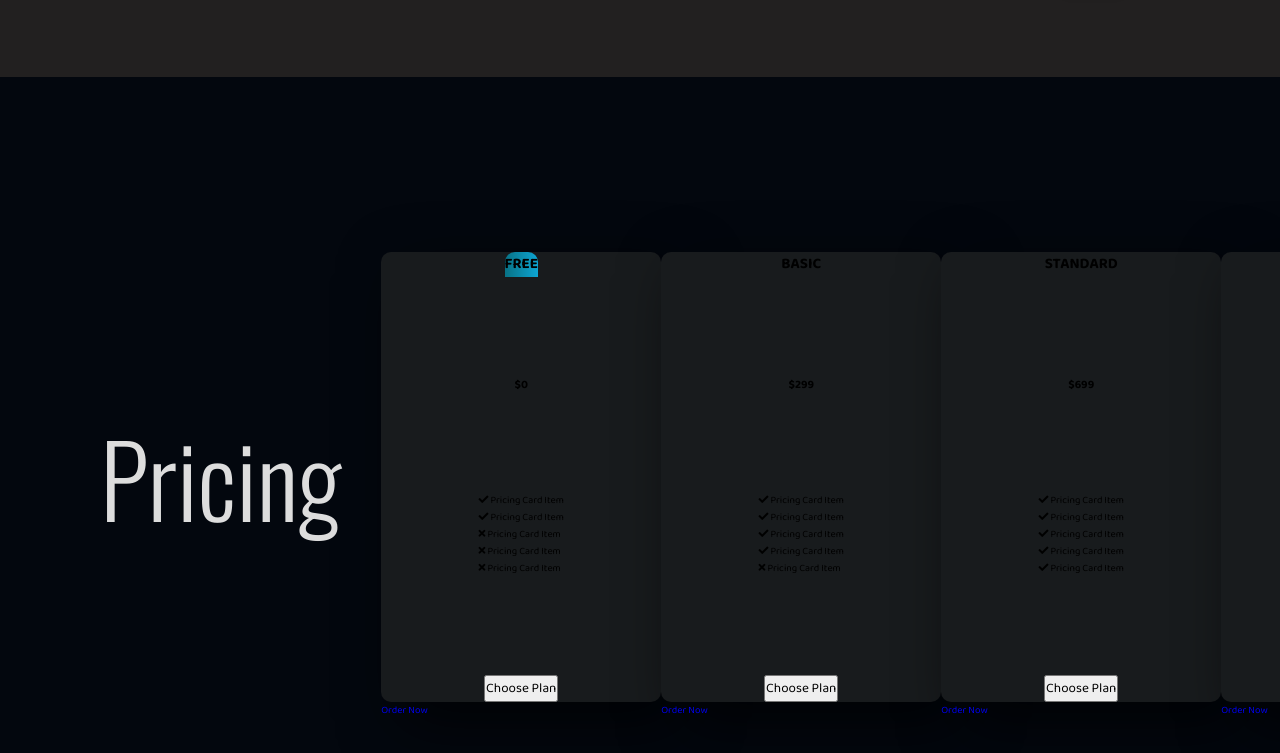
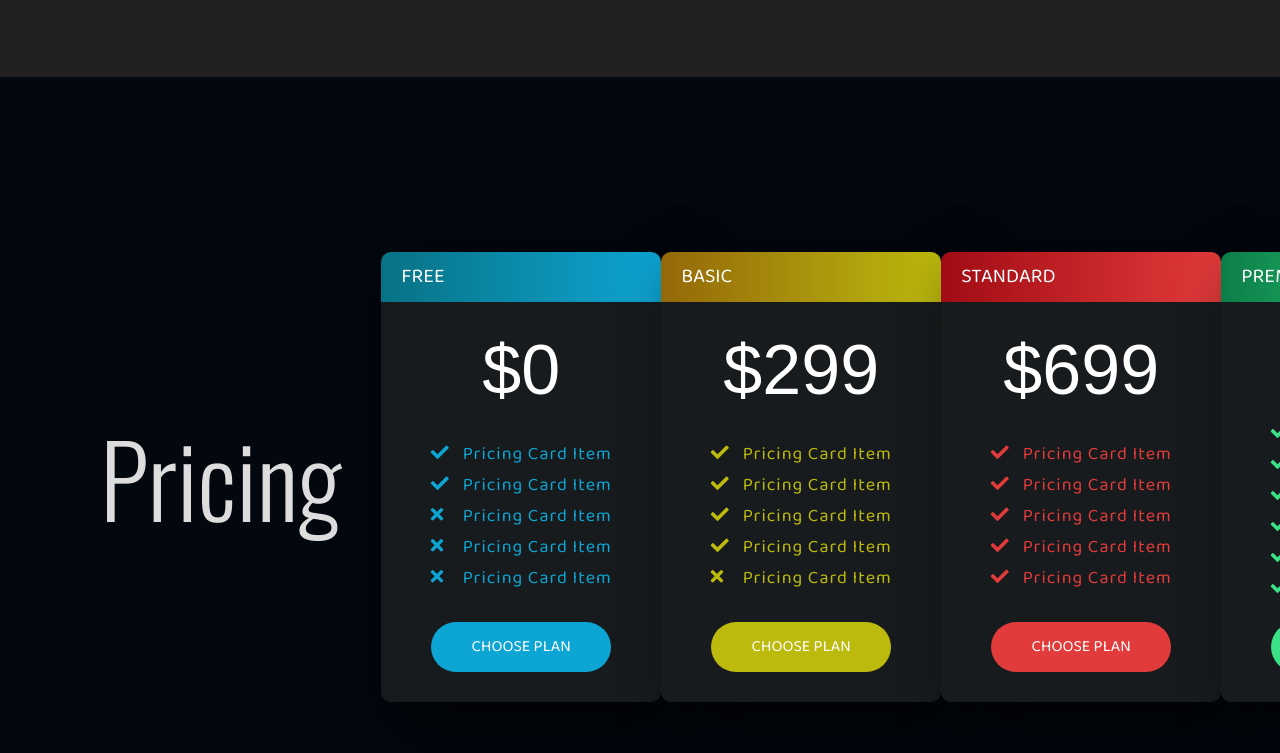
Before and after one commit to methmiranasinghe/Business-Agency, a plain HTML site: page index.html in a window 1280 px wide. Shown: the part 1523-2276 px from the top of the page. Drawn offline with nearby package versions, Linux system fonts and the light colour scheme.

Commit message:
pricing cards

```diff
--- a/style.css
+++ b/style.css
@@ -440,6 +440,7 @@
   background-color: #181b1d;
   border-radius: 1rem;
   box-shadow: 2rem 2rem 6rem rgba(0, 0, 0, 0.7) ;
+
 }
 
 .pricing-card-front{
@@ -451,7 +452,7 @@
   justify-content: space-between;
 }
 
-.pricing-cards-heading{
+.pricing-card-heading{
   font-size: 2rem;
   font-weight: 300;
   color: #fff;
@@ -463,9 +464,127 @@
 
 }
 
-.heading-free{
-  background: linear-gradient(to right,#087285,#0da5d3);
+.heading-free {
+  background: linear-gradient(to right, #087285, #0da5d3);
   border-radius: 1rem 1rem 0 0;
+}
+
+.heading-basic{
+  background: linear-gradient(to right, #946809, #bdba0e);
+  border-radius: 1rem 1rem 0 0;
+}
+
+.heading-standard{
+  background: linear-gradient(to right, #a10c14, #e23b3b);
+  border-radius: 1rem 1rem 0 0;
+}
+
+
+.heading-premium{
+  background: linear-gradient(to right, #0b7e48, #3be286);
+  border-radius: 1rem 1rem 0 0;
+}
+
+.pricing-card-price{
+  font-family: "MADE Soulmaze",sans-serif;
+  font-size: 7rem;
+  font-weight: 300;
+  color: #fff;
+}
+
+.pricing-card-list i{
+  font-size: 1.8rem;
+  width: 3rem;
+
+}
+
+.pricing-cards-list li{
+  margin-bottom: 0.5rem;
+}
+
+.pricing-card-btn{
+  width: 18rem;
+  height: 5rem;
+  margin-bottom: 3rem;
+  border-radius: 3rem;
+  border: none;
+  font-size: 1.6rem;
+  text-transform: uppercase;
+  color: #fff;
+  text-shadow: 0.3re 0.3rem 0.6rem rgba(0, 0, 0, 0.5);
+}
+
+.btn-free{
+  background-color: #0da5d3;
+}
+
+.btn-basic{
+  background-color: #bdba0e;
+}
+.btn-standard{
+  background-color: #e23b3b;
+}
+.btn-premium{
+  background-color: #3be286;
+}
+
+.pricing-card-back{
+  position: absolute;
+  top: 0;
+  left: 0;
+  width: 100%;
+  height: 100%;
+  background-color: #fff;
+  display: flex;
+  justify-content: center;
+  align-items: center;
+  transform: rotateY(180deg);
+  border-radius: 1rem;
+
+}
+
+.back-free{
+  background: linear-gradient(to right, #087285, #0da5d3);
+}
+
+.back-basic{
+  background: linear-gradient(to right, #946809, #bdba0e);
+}
+
+.back-standard{
+  background: linear-gradient(to right, #a10c14, #e23b3b);
+}
+
+.back-premium{
+  background: linear-gradient(to right,  #0b7e48, #3be286);
+}
+
+.pricing-card-back a{
+  font-size: 2.5rem;
+  color: #fff;
+}
+
+
+
+.list-free li{
+  color: #0da5d3;
+}
+.list-basic li{
+  color: #bdba0e;
+}
+.list-standard li{
+  color: #e23b3b;
+}
+.list-premium li{
+  color: #3be286;
+}
+
+
+.pricing-card-list span {
+  font-size: 1.8rem;
+  font-weight: 300;
+  letter-spacing: 0.1rem;
+
 }
 
 
```
Also changed, not shown: index.html (+2 -3 lines).
